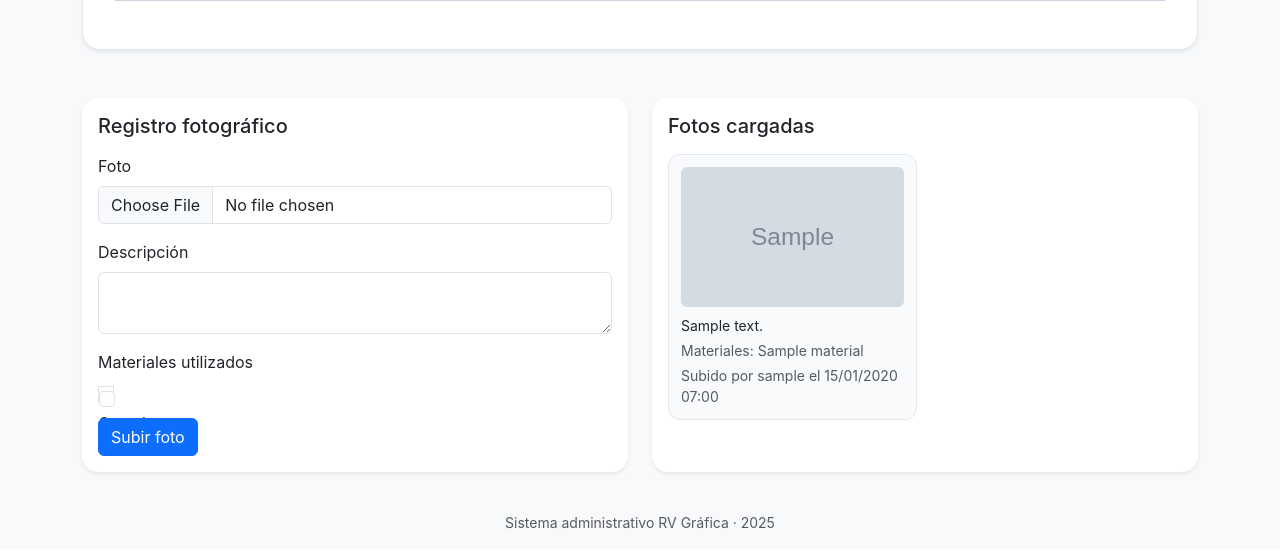
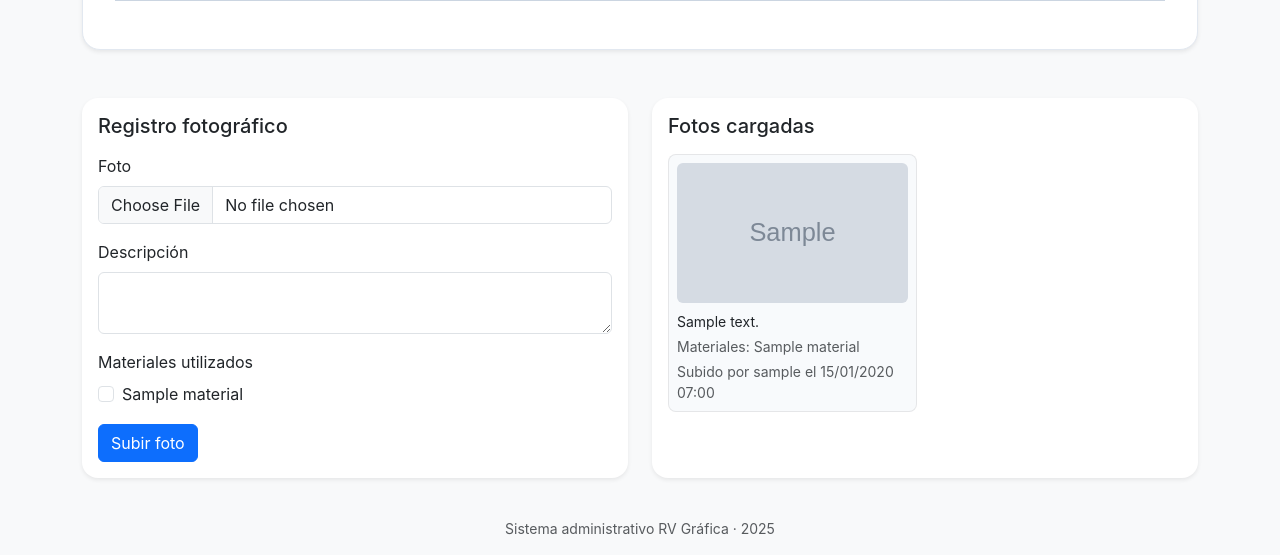
Before and after one commit to gianfranco9669/RV-Grafica, a Django app: page /ordenes/1/ in a window 1280 px wide. Shown: the part 1322-1877 px from the top of the page. Before the commit the page ends 1851 px from the top, so only its background shows below. Run offline with Django 5.2, Linux system fonts and the light colour scheme; a user stored in the database is signed in; tables that the repository leaves empty hold one stand-in row (values such as "Sample post"); grey boxes marked "Sample" are stand-in pictures.

Commit message:
subo últimos cambios

```diff
--- a/core/views.py
+++ b/core/views.py
@@ -35,6 +35,10 @@
 )
 
 
+# ---------------------------
+# Mixins de rol/permisos
+# ---------------------------
+
 class RoleRequiredMixin(UserPassesTestMixin):
     allowed_roles: set[str] = set()
 
@@ -61,6 +65,10 @@
     allowed_roles = {UserProfile.ROLE_ADMIN}
 
 
+# ---------------------------
+# Dashboard
+# ---------------------------
+
 class DashboardView(LoginRequiredMixin, TemplateView):
     template_name = "core/dashboard.html"
 
@@ -81,49 +89,71 @@
         return context
 
 
+# ---------------------------
+# Utilidades de órdenes
+# ---------------------------
+
 def build_order_item_initial(order: ProductionOrder | None = None) -> list[dict[str, object]]:
-    items_map = {}
+    """
+    Devuelve filas iniciales para el formset:
+    - Si hay order con items, copia por preset_label.
+    - Si no hay, genera una fila por cada preset con valores seguros.
+    """
+    items_map: dict[str, ProductionOrderItem] = {}
     if order is not None:
         items_map = {item.preset_label: item for item in order.items.all()}
+
     initial: list[dict[str, object]] = []
     for key, label in ORDER_ITEM_PRESETS:
         item = items_map.get(key)
         initial.append(
             {
                 "preset_key": key,
-                "preset_name": (item.custom_description if item and item.custom_description else label),
-                "detail": item.detail if item else "",
-                "colors": item.colors if item else "",
-                "measure": item.measure if item else "",
-                "quantity": item.quantity,
-                "unit_price": item.unit_price,
-                "total_amount": item.total_amount,
+                # editable y con valor por defecto si no hay item
+                "preset_name": (getattr(item, "custom_description", None) or label),
+                "detail": getattr(item, "detail", "") or "",
+                "colors": getattr(item, "colors", "") or "",
+                "measure": getattr(item, "measure", "") or "",
+                # usar None para que el form muestre vacío (no crashea)
+                "quantity": getattr(item, "quantity", None),
+                "unit_price": getattr(item, "unit_price", None),
+                "total_amount": getattr(item, "total_amount", None),
             }
         )
     return initial
 
 
 def save_order_items(order: ProductionOrder, formset: Iterable[OrderItemForm]) -> None:
+    """
+    Guarda/actualiza ítems usando preset_key como llave lógica.
+    """
     for form in formset:
-        if not form.cleaned_data:
+        if not getattr(form, "cleaned_data", None):
             continue
         preset_key = form.cleaned_data.get("preset_key")
         if not preset_key:
+            # evitamos crear líneas huérfanas
             continue
+
         ProductionOrderItem.objects.update_or_create(
             order=order,
             preset_label=preset_key,
             defaults={
-                "custom_description": form.cleaned_data.get("preset_name", ""),
-                "detail": form.cleaned_data.get("detail", ""),
-                "colors": form.cleaned_data.get("colors", ""),
-                "measure": form.cleaned_data.get("measure", ""),
-                "quantity": form.cleaned_data.get("quantity"),
-                "unit_price": form.cleaned_data.get("unit_price"),
-                "total_amount": form.cleaned_data.get("total_amount"),
+                "custom_description": form.cleaned_data.get("preset_name", "") or "",
+                "detail": form.cleaned_data.get("detail", "") or "",
+                "colors": form.cleaned_data.get("colors", "") or "",
+                "measure": form.cleaned_data.get("measure", "") or "",
+                # Si vienen None, guardamos 0 para campos numéricos
+                "quantity": form.cleaned_data.get("quantity") or 0,
+                "unit_price": form.cleaned_data.get("unit_price") or 0,
+                "total_amount": form.cleaned_data.get("total_amount") or 0,
             },
         )
 
+
+# ---------------------------
+# Órdenes
+# ---------------------------
 
 class ProductionOrderListView(LoginRequiredMixin, ListView):
     template_name = "core/order_list.html"
@@ -137,7 +167,9 @@
             queryset = queryset.filter(status=status)
         search = self.request.GET.get("q")
         if search:
-            queryset = queryset.filter(models.Q(client__name__icontains=search) | models.Q(order_number__icontains=search))
+            queryset = queryset.filter(
+                models.Q(client__name__icontains=search) | models.Q(order_number__icontains=search)
+            )
         return queryset.order_by("-order_date", "-order_number")
 
     def get_context_data(self, **kwargs):
@@ -282,8 +314,14 @@
     if user.is_superuser:
         return True
     profile = getattr(user, "profile", None)
-    return bool(profile and profile.role in {UserProfile.ROLE_OPERATOR, UserProfile.ROLE_ADMINISTRATIVE, UserProfile.ROLE_ADMIN})
+    return bool(
+        profile and profile.role in {UserProfile.ROLE_OPERATOR, UserProfile.ROLE_ADMINISTRATIVE, UserProfile.ROLE_ADMIN}
+    )
 
+
+# ---------------------------
+# Presupuestos
+# ---------------------------
 
 class BudgetListView(AdministrativeRequiredMixin, ListView):
     template_name = "core/budget_list.html"
@@ -330,6 +368,10 @@
         messages.error(request, "No se pudo actualizar el presupuesto.")
         return self.render_to_response({"form": form, "is_edit": True, "budget": self.budget})
 
+
+# ---------------------------
+# Facturación / Gastos
+# ---------------------------
 
 class InvoiceListView(AdministrativeRequiredMixin, ListView):
     template_name = "core/invoice_list.html"
@@ -388,6 +430,10 @@
         messages.error(request, "No se pudo guardar el gasto.")
         return self.render_to_response({"form": form})
 
+
+# ---------------------------
+# Clientes / Proveedores
+# ---------------------------
 
 class ClientListView(AdministrativeRequiredMixin, ListView):
     template_name = "core/client_list.html"
--- a/templates/core/order_detail.html
+++ b/templates/core/order_detail.html
@@ -12,6 +12,7 @@
     {% endif %}
   </div>
 </div>
+
 <div class="order-sheet shadow-sm">
   <div class="order-sheet__header">
     <div>
@@ -26,6 +27,7 @@
       </div>
     </div>
   </div>
+
   <div class="order-sheet__info">
     <div class="row g-3">
       <div class="col-md-4">
@@ -72,6 +74,7 @@
       </div>
     </div>
   </div>
+
   <div class="order-sheet__table table-responsive">
     <table class="table table-bordered">
       <thead>
@@ -101,6 +104,7 @@
     </table>
   </div>
 </div>
+
 <div class="mt-4 row g-4">
   <div class="col-lg-6">
     <div class="card shadow-sm border-0 h-100">
@@ -112,21 +116,33 @@
             {% if photo_form.non_field_errors %}
               <div class="alert alert-danger">{{ photo_form.non_field_errors }}</div>
             {% endif %}
+
             <div class="mb-3">
               <label class="form-label">Foto</label>
               {{ photo_form.image }}
-              {{ photo_form.image.errors }}
+              {% for e in photo_form.image.errors %}<div class="invalid-feedback d-block">{{ e }}</div>{% endfor %}
             </div>
+
             <div class="mb-3">
               <label class="form-label">Descripción</label>
               {{ photo_form.description }}
-              {{ photo_form.description.errors }}
+              {% for e in photo_form.description.errors %}<div class="invalid-feedback d-block">{{ e }}</div>{% endfor %}
             </div>
+
+            <!-- MATERIALES: checkboxes bonitos con Bootstrap -->
             <div class="mb-3">
-              <label class="form-label">Materiales utilizados</label>
-              {{ photo_form.materials }}
-              {{ photo_form.materials.errors }}
+              <label class="form-label d-block">Materiales utilizados</label>
+              <div class="d-flex flex-wrap gap-3">
+                {% for cb in photo_form.materials %}
+                  <div class="form-check">
+                    {{ cb.tag }}
+                    <label class="form-check-label" for="{{ cb.id_for_label }}">{{ cb.choice_label }}</label>
+                  </div>
+                {% endfor %}
+              </div>
+              {% for e in photo_form.materials.errors %}<div class="invalid-feedback d-block">{{ e }}</div>{% endfor %}
             </div>
+
             <button class="btn btn-primary" type="submit">Subir foto</button>
           </form>
         {% else %}
@@ -135,6 +151,7 @@
       </div>
     </div>
   </div>
+
   <div class="col-lg-6">
     <div class="card shadow-sm border-0 h-100">
       <div class="card-body">
@@ -148,7 +165,9 @@
                 {% if photo.materials.all %}
                   <p class="small text-muted mb-1">Materiales: {{ photo.materials.all|join:", " }}</p>
                 {% endif %}
-                <p class="small text-muted mb-0">Subido por {{ photo.uploaded_by|default:"Equipo RV" }} el {{ photo.created_at|date:"d/m/Y H:i" }}</p>
+                <p class="small text-muted mb-0">
+                  Subido por {{ photo.uploaded_by|default:"Equipo RV" }} el {{ photo.created_at|date:"d/m/Y H:i" }}
+                </p>
               </div>
             {% endfor %}
           </div>
@@ -159,4 +178,14 @@
     </div>
   </div>
 </div>
+
+<!-- Un toque de estilos para la grilla de fotos (opcional) -->
+<style>
+.photo-grid {
+  display: grid;
+  grid-template-columns: repeat(auto-fill, minmax(180px, 1fr));
+  gap: 1rem;
+}
+.photo-card { border: 1px solid rgba(0,0,0,.08); border-radius: .5rem; padding: .5rem; }
+</style>
 {% endblock %}
```
